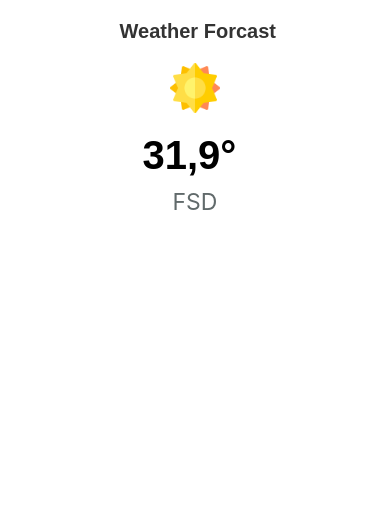
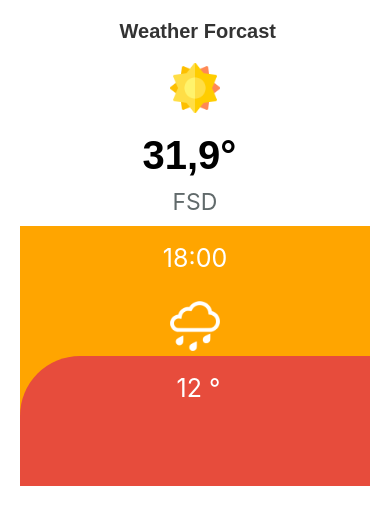
Before and after one commit to sheikhsuleman123/React-Native-Weather-app, a React Native app: screen / in a window 390 px wide. Shown: the top 524 px of the page. Built offline with nearby package versions, Linux system fonts and the light colour scheme.

Commit message:
single card section part is done

```diff
--- /dev/null
+++ b/components/Card/Card.js
@@ -0,0 +1,40 @@
+import React, { Component } from 'react';
+import { Text, View, Image, StyleSheet } from 'react-native';
+
+export default class Card extends Component {
+    render() {
+        return (
+            <View style={{backgroundColor:'orange'}}>
+              <View style={{...styles.bgCard,backgroundColor:'orange' }}>
+                <Text style={styles.text} > 18:00 </Text>
+                <Image source={require('../../assets/rain.png')} style={{...styles.img,marginVertical:20}} />
+              </View>
+               <View style={{...styles.bgCard ,zIndex: -1,backgroundColor:'#E74C3C',borderTopLeftRadius:60  }}>
+                 <Text style={styles.text}> 12 &deg;</Text>
+               </View>
+            </View>
+        )
+    }
+}
+
+const styles = StyleSheet.create({
+    img : {
+        height: 50,
+        width: 50,
+        marginTop: 75,
+        alignSelf: 'center',
+        position:'absolute',
+        zIndex: 99,
+    },
+    bgCard : {
+        width:'100%',
+        height: 130,
+        alignSelf:'center',
+    },
+    text : {
+        color: '#fff',
+        fontSize:25,
+        textAlign:'center',
+        marginVertical: 17
+    }
+})
--- a/components/Content.js
+++ b/components/Content.js
@@ -1,11 +1,13 @@
 import React, { Component } from 'react'
 import { Text, View } from 'react-native'
+
+import Card from './Card/Card';
 
 export default class Content extends Component {
     render() {
         return (
             <View>
-                <Text>  </Text>
+                <Card />
             </View>
         )
     }
```
Also changed, not shown: assets/rain.png.
